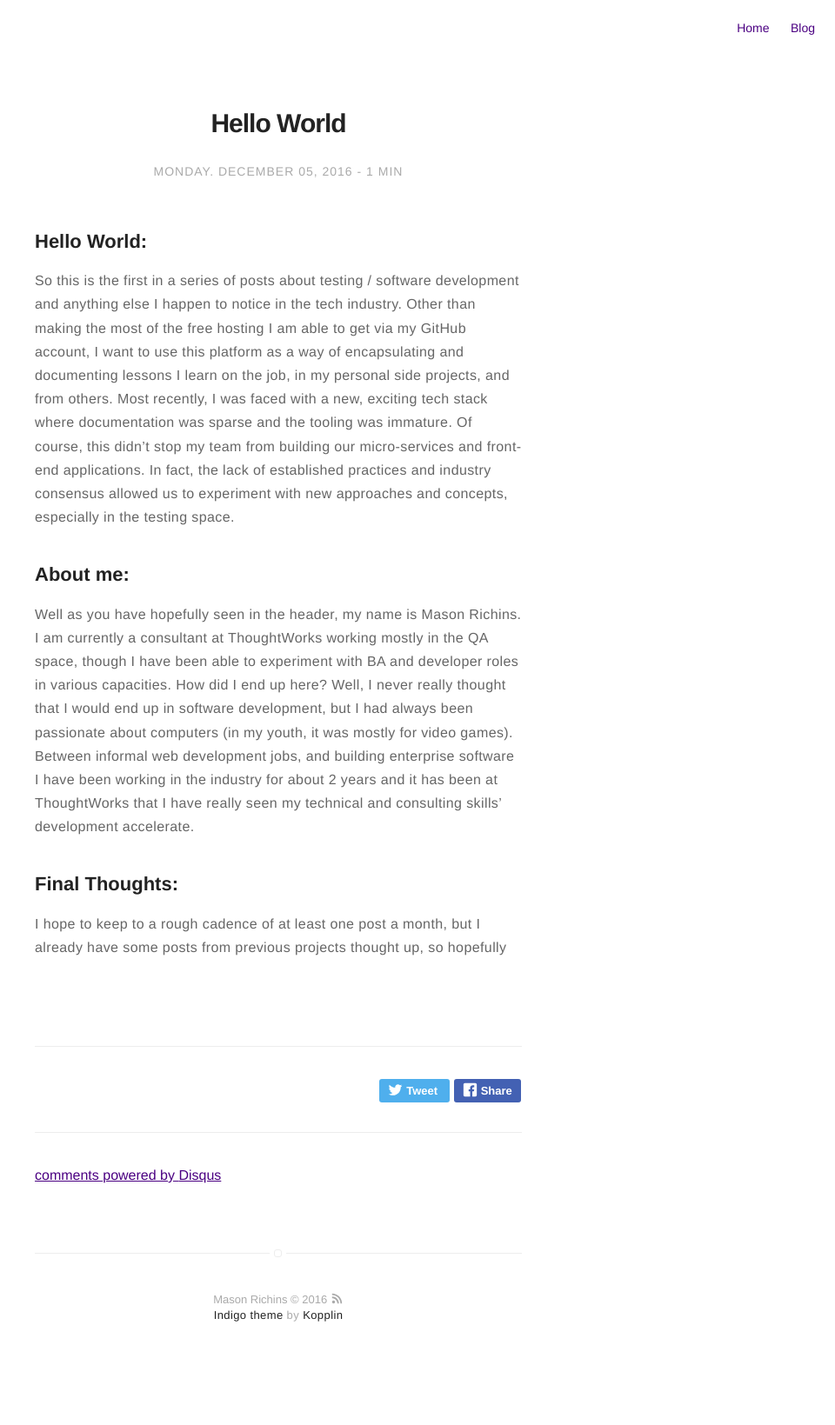
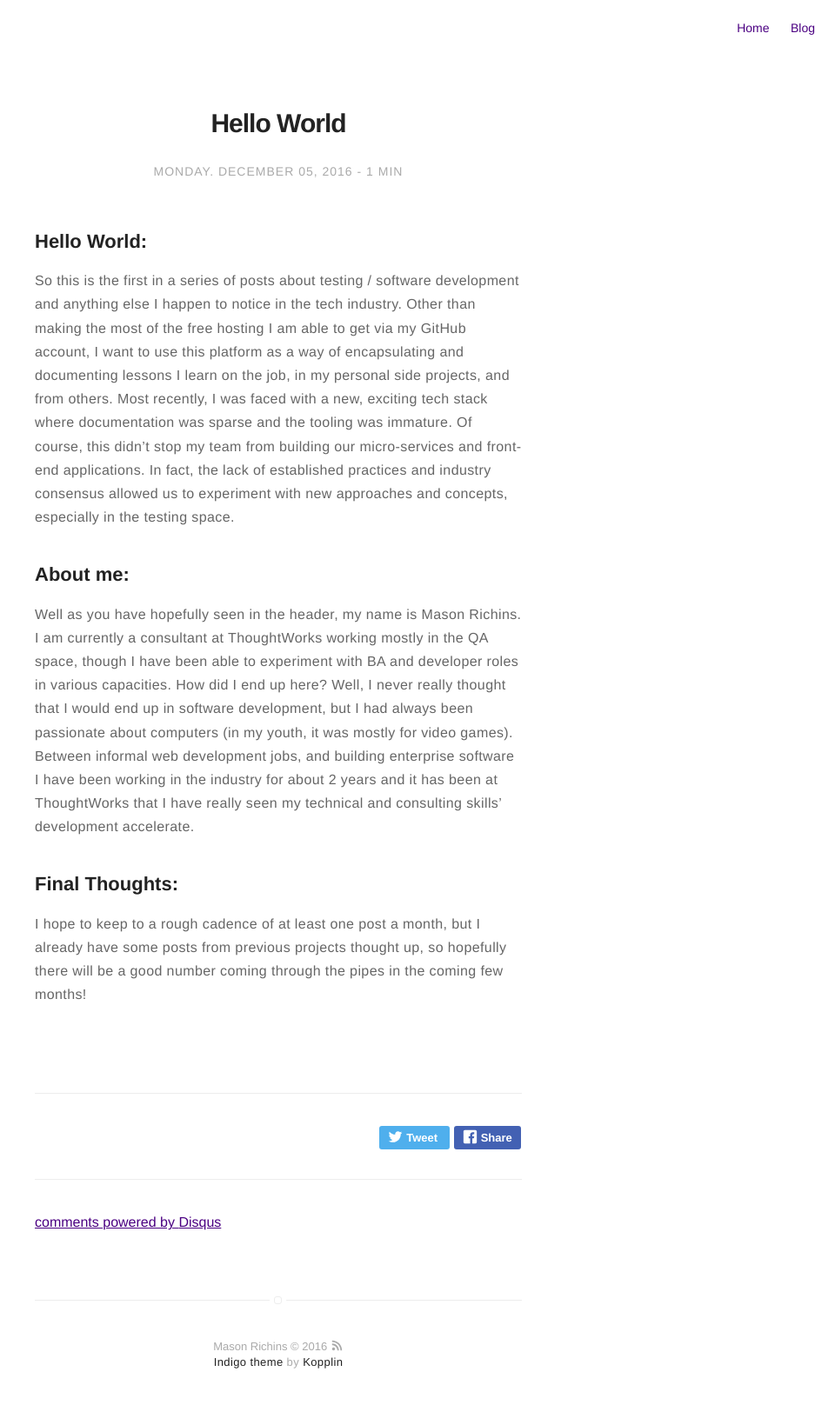
Before and after one commit to mrichins/mrichins.github.io, a Jekyll site: the page built from _posts/2016-12-12-hello-world.markdown, in a window 1280 px wide. Shown: the whole page at 87% size, without its empty margins (320-1280 px from the left). Built offline with Jekyll 4.4.1, drawn with Linux system fonts in a browser that asks for light colours; comment, search, counter and statistics services are not loaded; before the commit the page ends 1584 px from its top, so only the background shows below that.

Commit message:
mason - finished sentence

```diff
--- a/_posts/2016-12-12-hello-world.markdown
+++ b/_posts/2016-12-12-hello-world.markdown
@@ -23,4 +23,4 @@ Well as you have hopefully seen in the header, my name is Mason Richins. I am cu
 
 ## Final Thoughts:
 
-I hope to keep to a rough cadence of at least one post a month, but I already have some posts from previous projects thought up, so hopefully
+I hope to keep to a rough cadence of at least one post a month, but I already have some posts from previous projects thought up, so hopefully there will be a good number coming through the pipes in the coming few months!
```
